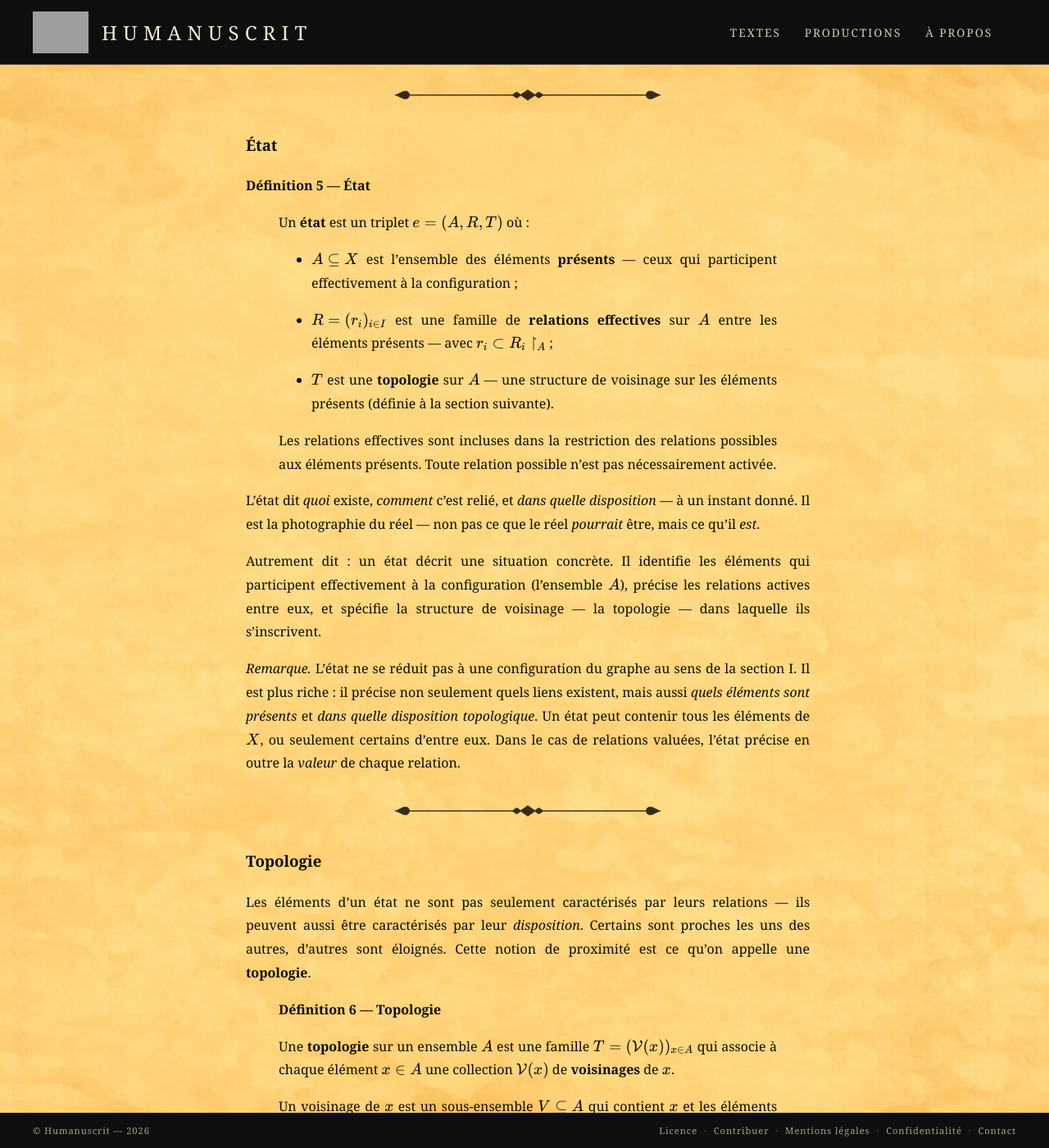
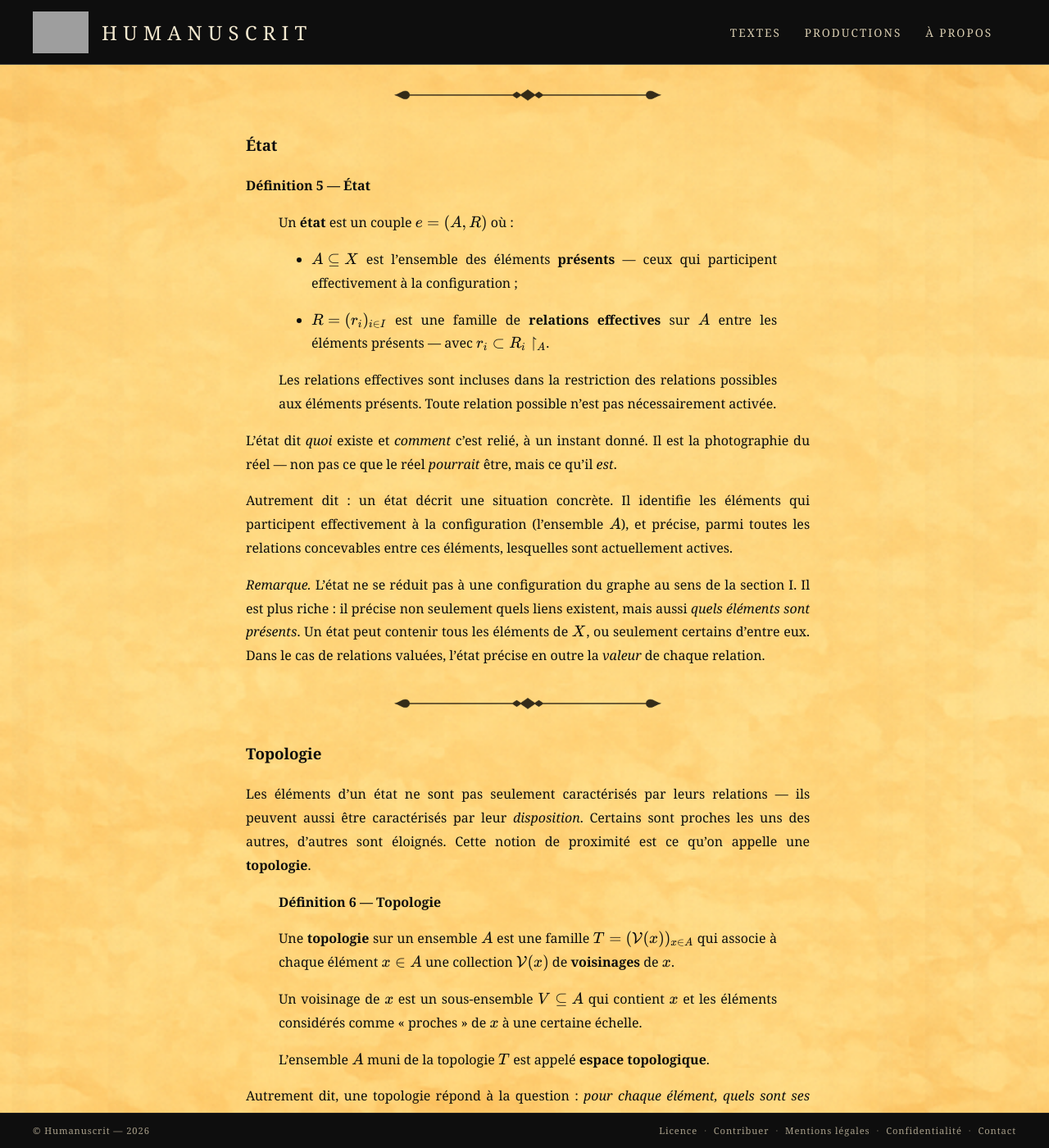
Before and after one commit to maxcarriere/humanuscrit, a Jekyll site: the page built from textes/reflexions/1_systemes_vision_descriptive.md, in a window 1280 px wide and 1400 px high, scrolled down 6285 px. Shown: the whole window at 82% size. Built offline with Jekyll 4.4.1, drawn with Linux system fonts in a browser that asks for light colours; some of the changed text lies outside the part shown; grey boxes are pictures that could not be loaded.

```diff
--- a/textes/reflexions/1_systemes_vision_descriptive.md
+++ b/textes/reflexions/1_systemes_vision_descriptive.md
@@ -172,21 +172,19 @@ Lorsque les relations sont valuées, on peut enrichir cette description : l'amit
 
 **Définition 5 — État**
 
-> Un **état** est un triplet $e = (A, R, T)$ où :
+> Un **état** est un couple $e = (A, R)$ où :
 >
 > - $A \subseteq X$ est l'ensemble des éléments **présents** — ceux qui participent effectivement à la configuration ;
 >
-> - $R = (r_i)_{i \in I}$ est une famille de **relations effectives** sur $A$ entre les éléments présents — avec $r\_i \subset R\_i \restriction_A$ ;
->
-> - $T$ est une **topologie** sur $A$ — une structure de voisinage sur les éléments présents (définie à la section suivante).
+> - $R = (r_i)_{i \in I}$ est une famille de **relations effectives** sur $A$ entre les éléments présents — avec $r\_i \subset R\_i \restriction_A$.
 >
 > Les relations effectives sont incluses dans la restriction des relations possibles aux éléments présents. Toute relation possible n'est pas nécessairement activée.
 
-L'état dit *quoi* existe, *comment* c'est relié, et *dans quelle disposition* — à un instant donné. Il est la photographie du réel — non pas ce que le réel *pourrait* être, mais ce qu'il *est*.
+L'état dit *quoi* existe et *comment* c'est relié, à un instant donné. Il est la photographie du réel — non pas ce que le réel *pourrait* être, mais ce qu'il *est*.
 
-Autrement dit : un état décrit une situation concrète. Il identifie les éléments qui participent effectivement à la configuration (l'ensemble $A$), précise les relations actives entre eux, et spécifie la structure de voisinage — la topologie — dans laquelle ils s'inscrivent.
+Autrement dit : un état décrit une situation concrète. Il identifie les éléments qui participent effectivement à la configuration (l'ensemble $A$), et précise, parmi toutes les relations concevables entre ces éléments, lesquelles sont actuellement actives.
 
-*Remarque.* L'état ne se réduit pas à une configuration du graphe au sens de la section I. Il est plus riche : il précise non seulement quels liens existent, mais aussi *quels éléments sont présents* et *dans quelle disposition topologique*. Un état peut contenir tous les éléments de $X$, ou seulement certains d'entre eux. Dans le cas de relations valuées, l'état précise en outre la *valeur* de chaque relation.
+*Remarque.* L'état ne se réduit pas à une configuration du graphe au sens de la section I. Il est plus riche : il précise non seulement quels liens existent, mais aussi *quels éléments sont présents*. Un état peut contenir tous les éléments de $X$, ou seulement certains d'entre eux. Dans le cas de relations valuées, l'état précise en outre la *valeur* de chaque relation.
 
 ---
 
@@ -204,7 +202,7 @@ Les éléments d'un état ne sont pas seulement caractérisés par leurs relatio
 
 Autrement dit, une topologie répond à la question : *pour chaque élément, quels sont ses voisins ?* — sans mesurer la distance qui les sépare. Deux éléments sont « proches » s'ils apparaissent ensemble dans un voisinage de petite taille ; ils sont « éloignés » s'ils n'apparaissent ensemble dans aucun voisinage restreint.
 
-Un état $e = (A, R, T)$ est donc un **espace topologique** : $A$ en est le support, $R$ décrit les relations effectives entre ses éléments, et $T$ fournit la structure de voisinage.
+Un état $e = (A, R)$ peut être **muni d'une topologie** $T$ sur $A$ : on obtient alors un triplet $e = (A, R, T)$, qui fait de l'état un **espace topologique**. $A$ en est le support, $R$ décrit les relations effectives entre ses éléments, et $T$ fournit la structure de voisinage dans laquelle ils s'inscrivent.
 
 *Exemple.* Sur une carte, trois villes — Paris, Lyon, Marseille — ont une disposition géographique : Paris est plus proche de Lyon que de Marseille. Cette proximité est une propriété topologique. Elle ne dépend pas de l'existence d'une route entre ces villes (qui serait une relation) — elle dépend de leur position dans l'espace.
 
@@ -772,7 +770,7 @@ Ce chapitre a posé le vocabulaire formel de la description systémique.
 
 Il a introduit trois espaces fondamentaux — $X$ (distinctions), $Y(X)$ (configurations), $Z(Y)$ (transformations) — qui traduisent en formalisme les trois principes du chapitre 0 et forment une chaîne de dépendance logique : $X \to Y(X) \to Z(Y(X))$.
 
-Il a défini le **graphe** comme structure minimale, l'**état** comme triplet d'éléments présents, de relations effectives et d'une topologie — $e = (A, R, T)$ —, la **topologie** comme structure de voisinage sur les éléments d'un état, l'**action** comme transformation d'une configuration, la **force** comme sélection — possiblement aléatoire — d'une action, le **hasard** comme espace d'indétermination ($\Omega$) dont la nature — épistémique ou ontologique — reste ouverte, le **temps** comme ordre causal, et la **trajectoire** comme histoire. Il a proposé deux formalisations des relations — **logique** (binaire) et **valuée** (à valeurs dans un espace $W_i$) — la première étant un cas particulier de la seconde.
+Il a défini le **graphe** comme structure minimale, l'**état** comme couple d'éléments présents et de relations effectives — $e = (A, R)$ —, la **topologie** comme structure de voisinage dont un état peut être muni, faisant de lui un espace topologique $e = (A, R, T)$, l'**action** comme transformation d'une configuration, la **force** comme sélection — possiblement aléatoire — d'une action, le **hasard** comme espace d'indétermination ($\Omega$) dont la nature — épistémique ou ontologique — reste ouverte, le **temps** comme ordre causal, et la **trajectoire** comme histoire. Il a proposé deux formalisations des relations — **logique** (binaire) et **valuée** (à valeurs dans un espace $W_i$) — la première étant un cas particulier de la seconde.
 
 Il a proposé une **typologie** des systèmes — statique (passif ou actif), dynamique (simple, évolutif ou réflexif) — qui constitue une hiérarchie de niveaux d'organisation. Le concept de **dynamique** — un champ de forces associant à chaque état la force qui s'y exerce — émerge naturellement au niveau réflexif comme la structure qui lie l'état à sa propre évolution.
 
```
Also changed, not shown: textes/reflexions/annexe_prerequis_mathematiques.md (+1 -1 lines).
